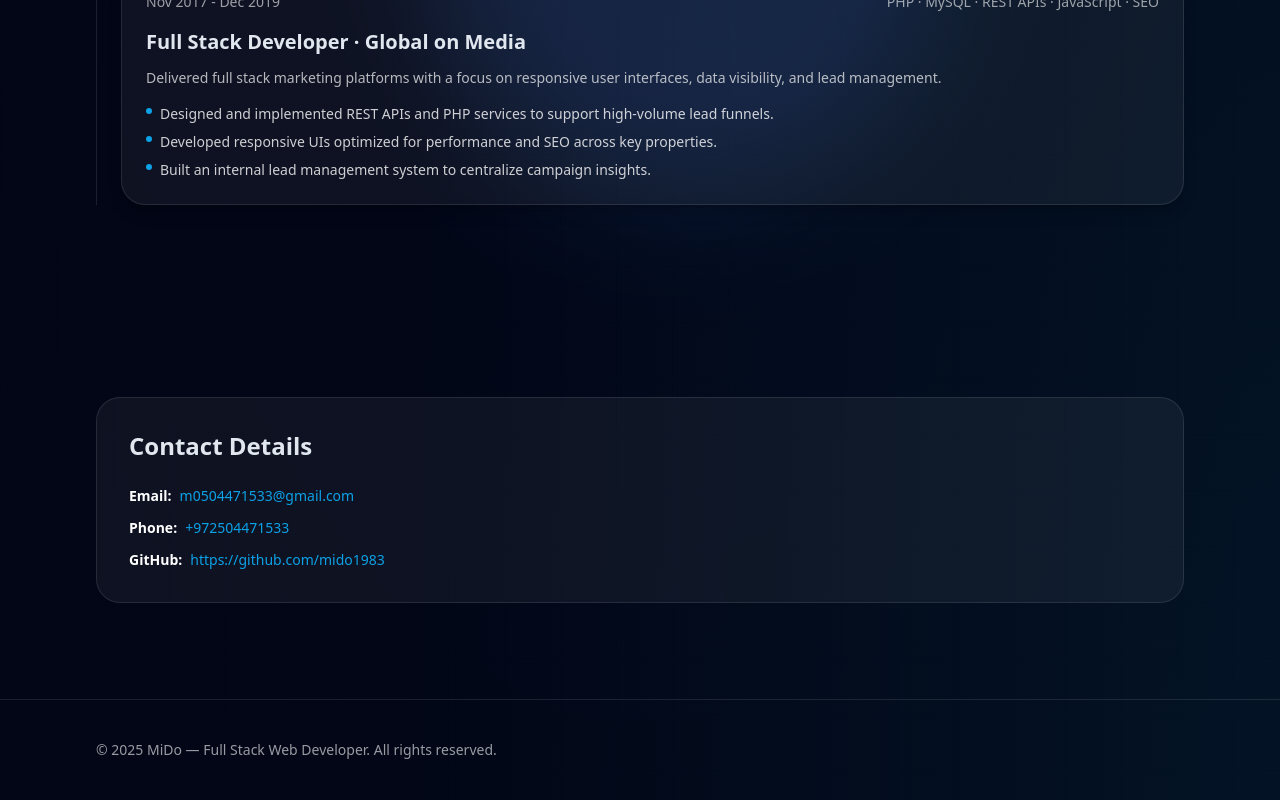
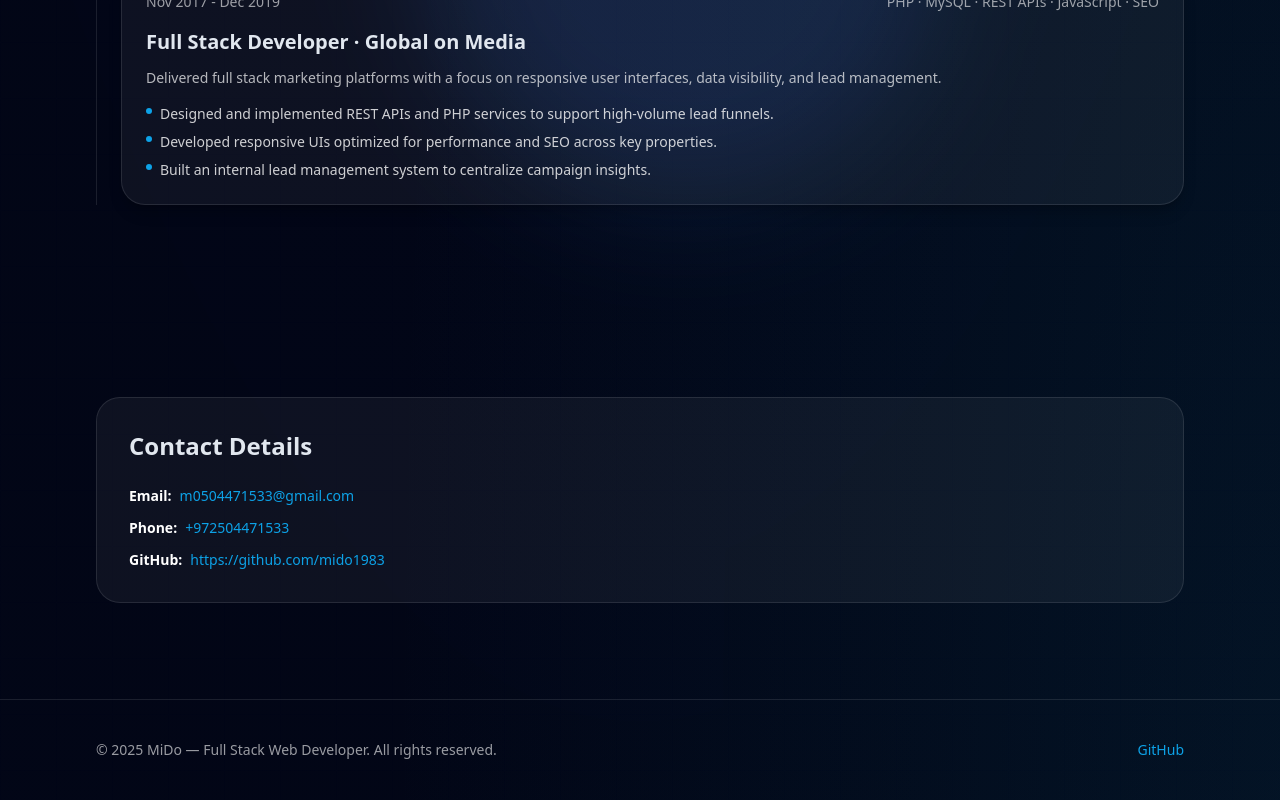
Before and after one commit to mido1983/portfolio, a Next.js app: page / in a window 1280 px wide. Shown: the part 4438-5238 px from the top of the page. Built offline with nearby package versions, Linux system fonts and the light colour scheme.

Commit message:
Use anonymous GitHub profile in footer

```diff
--- a/src/components/footer.tsx
+++ b/src/components/footer.tsx
@@ -4,10 +4,8 @@ import { format } from "date-fns";
 export function Footer() {
 
   const socialLinks = [
-    siteConfig.socials.linkedin
-      ? { label: "LinkedIn", href: siteConfig.socials.linkedin }
-      : null
-  ].filter(Boolean) as { label: string; href: string }[];
+    { label: "GitHub", href: siteConfig.socials.github }
+  ];
 
   return (
     <footer className="border-t border-white/10 py-10">
```
